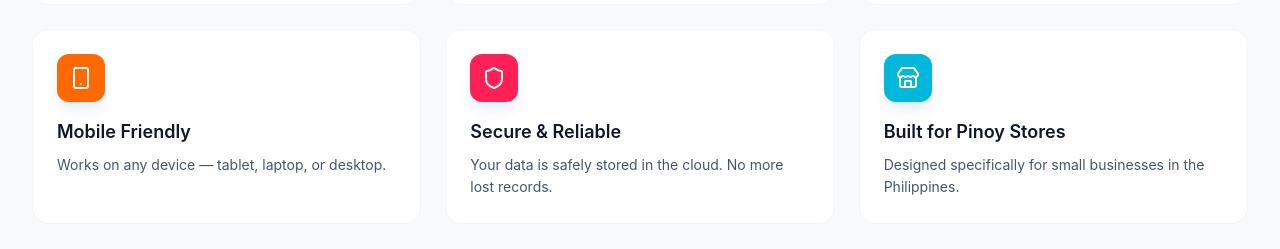
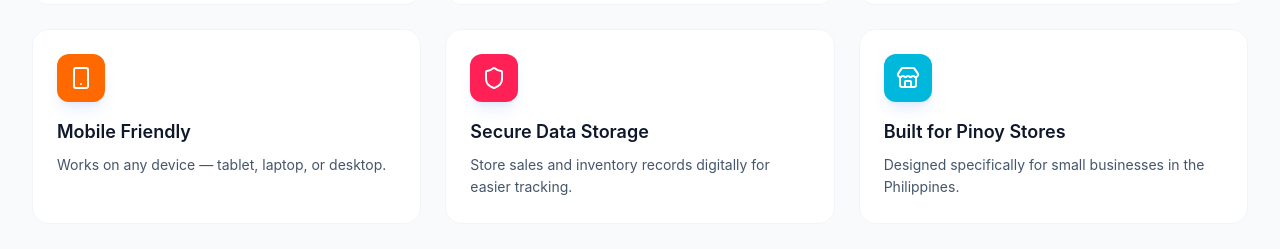
Before and after one commit to Twenieone-21/tori-backend, a React (Vite) app in the folder client/: page / in a window 1280 px wide. Shown: the part 2184-2433 px from the top of the page. Built offline with nearby package versions, Linux system fonts and the light colour scheme; no server answers.

Commit message:
Updated landing page and feature descriptions

```diff
--- a/client/src/components/Sidebar.jsx
+++ b/client/src/components/Sidebar.jsx
@@ -93,7 +93,7 @@ function Sidebar() {
           </div>
           <div className="flex-1 min-w-0">
             <p className="text-sm font-bold text-slate-900 truncate">Mil</p>
-            <p className="text-xs text-slate-500">Store Manager</p>
+            <p className="text-xs text-slate-500">Store Owner</p>
           </div>
           <div className="w-2 h-2 bg-emerald-400 rounded-full"></div>
         </div>
--- a/client/src/pages/Dashboard.jsx
+++ b/client/src/pages/Dashboard.jsx
@@ -27,7 +27,7 @@ function Dashboard({ inventory, transactions }) {
       {/* Header */}
       <div className="flex items-center justify-between mb-8">
         <div>
-          <h2 className="text-3xl font-extrabold text-slate-900 tracking-tight">Hello, Nigga! 👋</h2>
+          <h2 className="text-3xl font-extrabold text-slate-900 tracking-tight">Hello, User! 👋</h2>
           <p className="text-slate-500 mt-1.5 text-sm font-medium">Here's what's happening in your store today</p>
         </div>
         <div className="flex items-center gap-3">
--- a/client/src/pages/LandingPage.jsx
+++ b/client/src/pages/LandingPage.jsx
@@ -53,8 +53,8 @@ const LandingPage = () => {
     },
     {
       icon: <Shield className="w-6 h-6 text-white" />,
-      title: "Secure & Reliable",
-      desc: "Your data is safely stored in the cloud. No more lost records.",
+      title: "Secure Data Storage",
+      desc: "Store sales and inventory records digitally for easier tracking.",
       color: "bg-rose-500"
     },
     {
```
